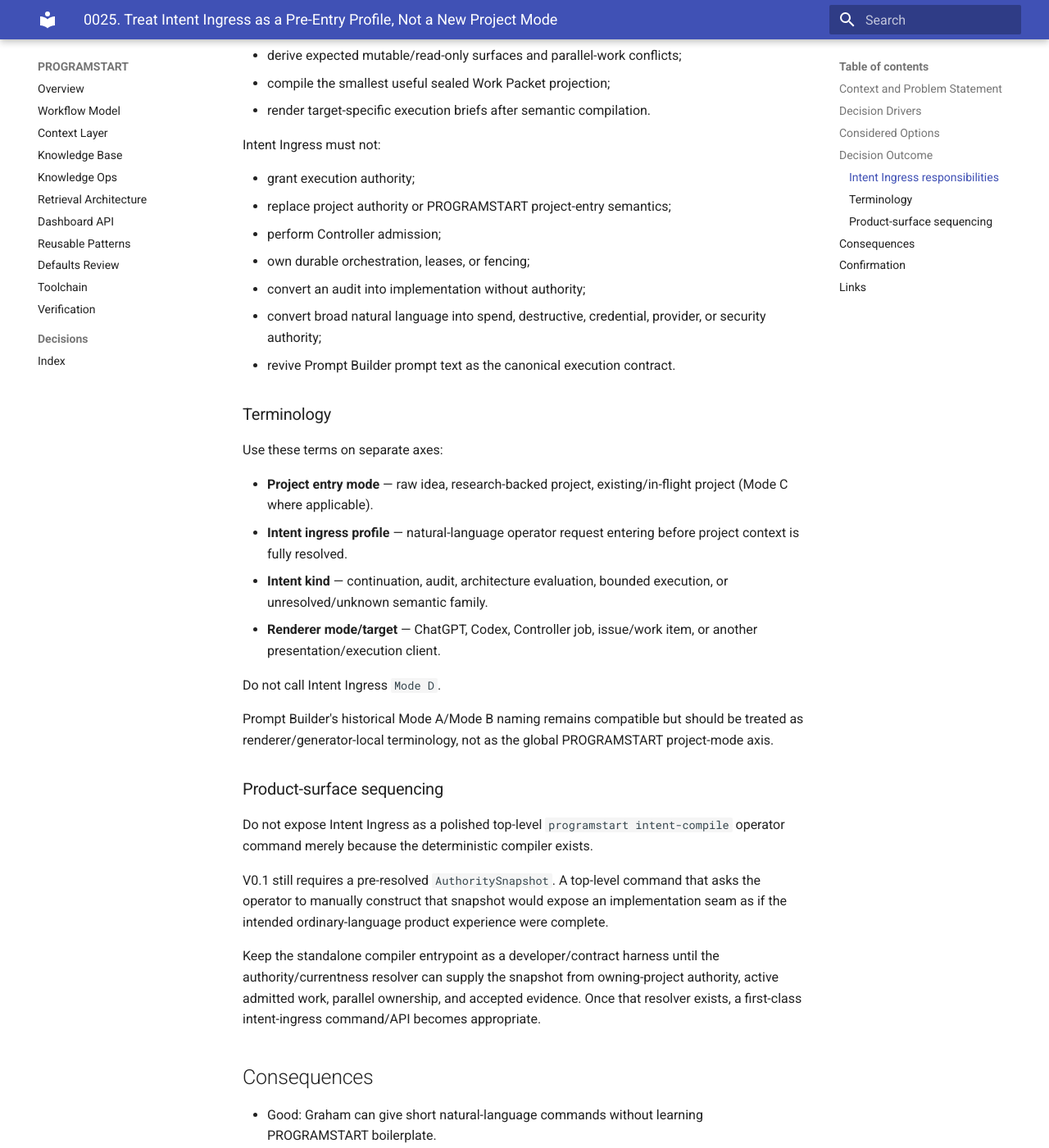
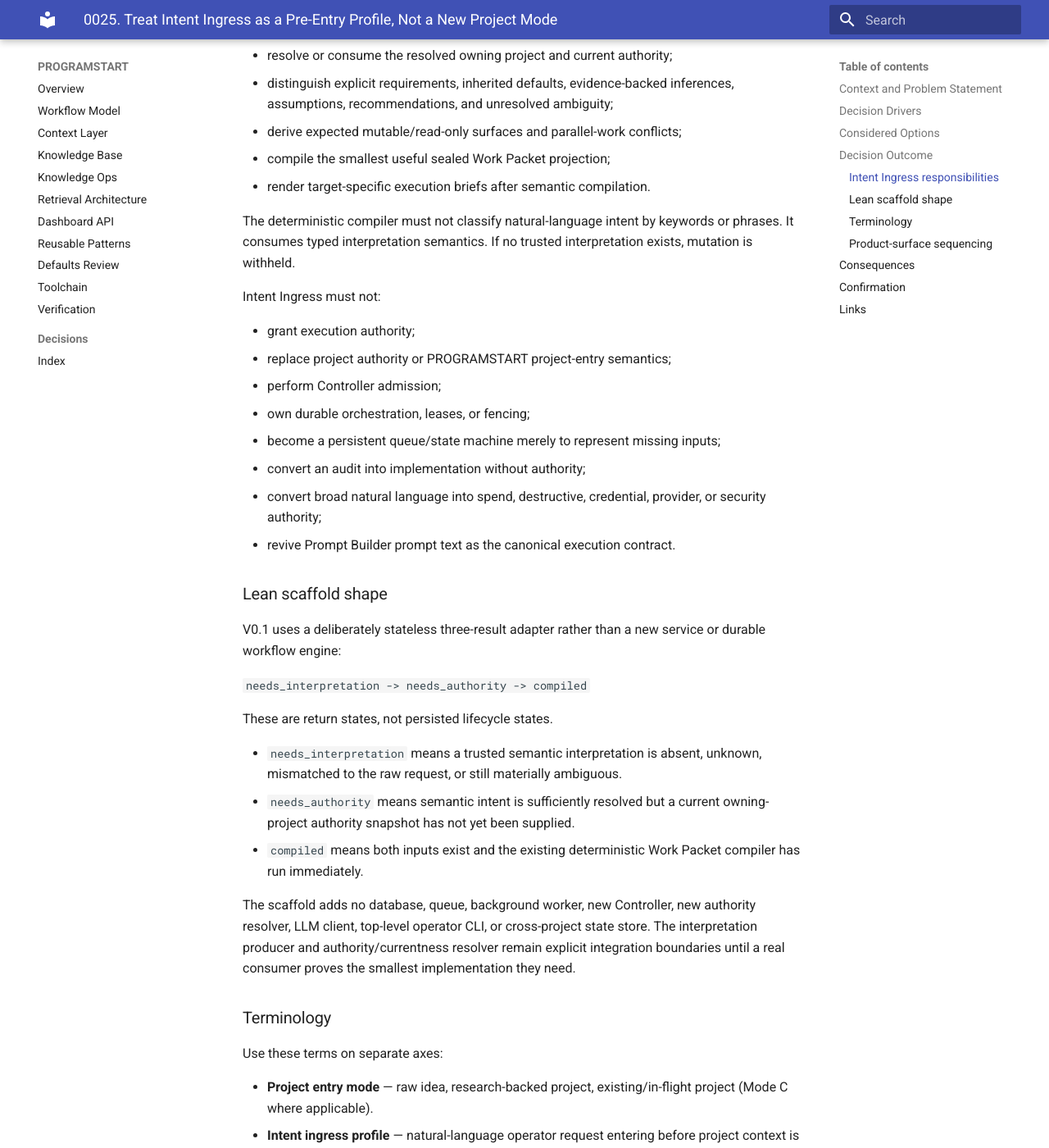
Before and after one commit to GrahamArdent/PROGRAMSTART, an MkDocs documentation site: the page built from docs/decisions/0025-intent-ingress-precedes-project-entry-mode.md, in a window 1280 px wide and 1400 px high, scrolled down 2011 px. Shown: the whole window at 82% size. Built offline with MkDocs 1.6.1 and Material for MkDocs 9.7.7, drawn with Linux system fonts in a browser that asks for light colours; some of the changed text lies outside the part shown.

Commit message:
docs: record lean intent ingress scaffold

```diff
--- a/docs/decisions/0025-intent-ingress-precedes-project-entry-mode.md
+++ b/docs/decisions/0025-intent-ingress-precedes-project-entry-mode.md
@@ -18,7 +18,7 @@
 
 The Intent Compilation V0.1 work introduces a different concern. The operator may express a goal before the owning project, live execution spine, current work packet, parallel mutation owner, or correct project-entry mode has been resolved.
 
-For example, `Keep Resume Creator moving, but don't interfere with the infrastructure work` is not itself a request to select a new project lifecycle. It is an operator-intent ingress request that must first resolve current authority and active ownership, then preserve the correct normal PROGRAMSTART entry/execution mode.
+For example, `Keep Resume Creator moving, but don't interfere with the infrastructure work` is not itself a request to select a new project lifecycle. It is an operator-intent ingress request that must first obtain a trusted semantic interpretation, resolve current authority and active ownership, then preserve the correct normal PROGRAMSTART entry/execution mode.
 
 A live parallel-work observation reinforced this distinction: while intent-compilation PR #94 was active, PROGRAMSTART PR #95 independently claimed the deterministic pre-publication quality-gate surface. Intent compilation should detect and represent that active ownership rather than create a second quality lane merely because the operator's wording is broad.
 
@@ -27,6 +27,7 @@
 - Let the operator speak naturally before repository/mode details are known.
 - Preserve existing PROGRAMBUILD entry modes instead of inventing a competing lifecycle.
 - Avoid further overloading `Mode A`, `Mode B`, `Mode C`, or introducing an ambiguous `Mode D`.
+- Separate probabilistic/natural-language interpretation from deterministic authority compilation.
 - Resolve owner, authority, current work, and parallel conflicts before deriving executable scope.
 - Keep Controller admission downstream from interpretation and compilation.
 - Keep long-form prompts as target-specific renderings rather than execution truth.
@@ -44,7 +45,7 @@
 
 The preferred flow is:
 
-`operator intent -> intent ingress -> authority/currentness resolution -> compiled Work Packet -> existing PROGRAMSTART project mode -> Controller admission -> execution`
+`operator intent -> Intent Ingress -> trusted semantic interpretation -> authority/currentness resolution -> compiled Work Packet -> existing PROGRAMSTART project mode -> Controller admission -> execution`
 
 Where the target project is already mature, the resolved project mode will usually remain existing/in-flight Mode C. Intent Ingress does not replace Mode C; it makes reaching the correct Mode-C context low-friction and machine-inspectable.
 
@@ -53,12 +54,15 @@
 Intent Ingress may:
 
 - preserve the operator's raw request;
-- classify the semantic request family conservatively;
+- obtain or consume a trusted semantic request interpretation;
+- expose unresolved material ambiguity instead of guessing;
 - resolve or consume the resolved owning project and current authority;
 - distinguish explicit requirements, inherited defaults, evidence-backed inferences, assumptions, recommendations, and unresolved ambiguity;
 - derive expected mutable/read-only surfaces and parallel-work conflicts;
 - compile the smallest useful sealed Work Packet projection;
 - render target-specific execution briefs after semantic compilation.
+
+The deterministic compiler must not classify natural-language intent by keywords or phrases. It consumes typed interpretation semantics. If no trusted interpretation exists, mutation is withheld.
 
 Intent Ingress must not:
 
@@ -66,9 +70,24 @@
 - replace project authority or PROGRAMSTART project-entry semantics;
 - perform Controller admission;
 - own durable orchestration, leases, or fencing;
+- become a persistent queue/state machine merely to represent missing inputs;
 - convert an audit into implementation without authority;
 - convert broad natural language into spend, destructive, credential, provider, or security authority;
 - revive Prompt Builder prompt text as the canonical execution contract.
+
+### Lean scaffold shape
+
+V0.1 uses a deliberately stateless three-result adapter rather than a new service or durable workflow engine:
+
+`needs_interpretation -> needs_authority -> compiled`
+
+These are return states, not persisted lifecycle states.
+
+- `needs_interpretation` means a trusted semantic interpretation is absent, unknown, mismatched to the raw request, or still materially ambiguous.
+- `needs_authority` means semantic intent is sufficiently resolved but a current owning-project authority snapshot has not yet been supplied.
+- `compiled` means both inputs exist and the existing deterministic Work Packet compiler has run immediately.
+
+The scaffold adds no database, queue, background worker, new Controller, new authority resolver, LLM client, top-level operator CLI, or cross-project state store. The interpretation producer and authority/currentness resolver remain explicit integration boundaries until a real consumer proves the smallest implementation they need.
 
 ### Terminology
 
@@ -96,9 +115,12 @@
 - Good: Graham can give short natural-language commands without learning PROGRAMSTART boilerplate.
 - Good: mature-project work still uses normal Mode-C authority and does not restart planning.
 - Good: active parallel ownership can be detected before an execution lane is created.
+- Good: probabilistic language understanding and deterministic authority compilation now have an explicit trust boundary.
 - Good: future operator surfaces can expose the compiled interpretation before Controller admission without becoming another orchestrator.
 - Good: target renderers can change without changing semantic authority.
+- Good: missing interpretation/authority inputs are explicit without introducing persistent workflow state.
 - Bad: a real authority/currentness resolver is still required before fully automatic intent-to-work admission is proven.
+- Bad: a production semantic interpreter contract/provenance model still needs to be selected by a real integration consumer rather than guessed in this scaffold.
 - Bad: PROGRAMSTART documentation should gradually disambiguate overloaded uses of the word `mode` when touched for other reasons.
 - Neutral: existing Prompt Builder Mode B remains useful as a historical renderer precursor but is not the canonical intent compiler.
 - Neutral: the V0.1 standalone compiler CLI remains a test/developer harness rather than the final operator interface.
@@ -108,10 +130,13 @@
 This decision is considered implemented for V0.1 when:
 
 - the compiler emits a sealed Work Packet projection rather than treating a long prompt as canonical;
+- the deterministic compiler performs no keyword/phrase interpretation of the operator's English request;
+- raw intent without a trusted semantic interpretation fails narrow;
+- material unresolved interpretation ambiguity prevents compilation from becoming mutation-ready;
 - real continuation, audit, and architecture examples preserve their existing project-entry semantics;
 - parallel ownership changes compilation output before Controller admission;
-- unresolved intent fails narrow;
 - renderer output cannot widen the canonical packet;
+- the lean ingress adapter represents missing interpretation/authority inputs without persistence or a second orchestration system;
 - the Controller integration consumes the compiled packet and independently performs admission;
 - future operator-facing CLI/product integration prefers an `intent-compile` / intent-ingress operation or subcommand instead of `--mode d` and does not require Graham to hand-author the authority snapshot.
 
```
